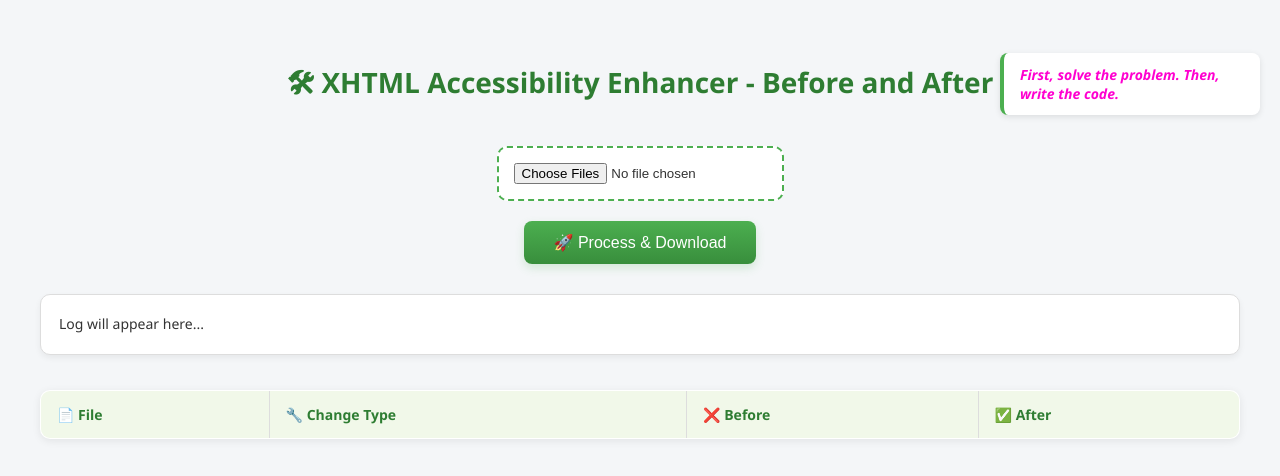
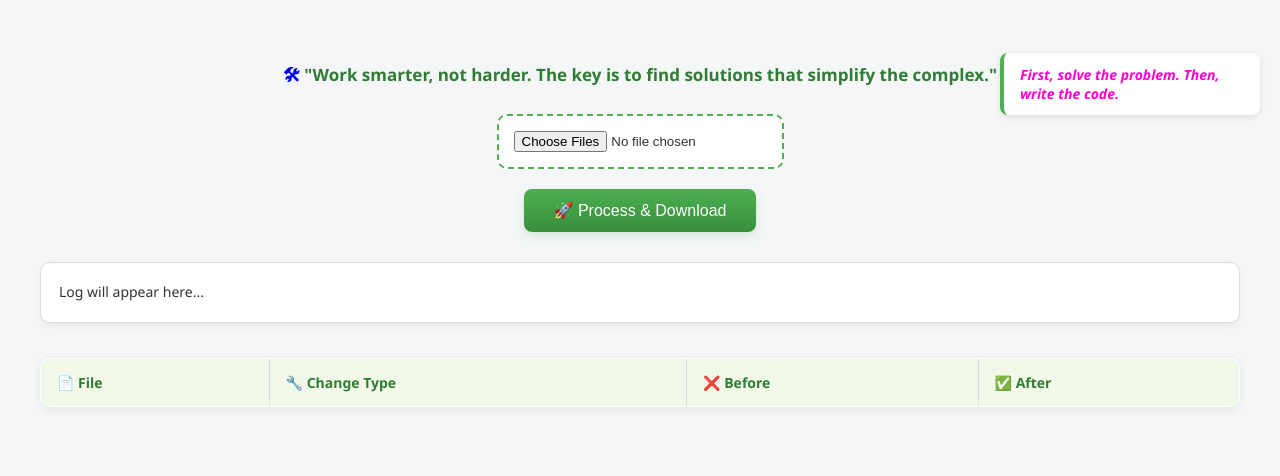
Before and after one commit to 807anujkumar/HnmTEbookTool, a plain HTML site: page index.html in a window 1280 px wide. Drawn offline with nearby package versions, Linux system fonts and the light colour scheme.

Commit message:
change style

```diff
--- a/index.html
+++ b/index.html
@@ -27,11 +27,12 @@
       padding: 40px;
       margin: 0;
     }
-
-    h2 {
+h4 span{
+  color: blue;
+}
+    h4 {
       text-align: center;
-      font-size: 28px;
-      margin-bottom: 35px;
+      font-size:17px;
       color: #2e7d32;
     }
 
@@ -174,7 +175,7 @@
     First, solve the problem. Then, write the code.
     </h6>
 
-  <h2>🛠 XHTML Accessibility Enhancer - Before and After</h2>
+  <h4><span>🛠</span> "Work smarter, not harder. The key is to find solutions that simplify the complex."  </h4>
 
   <input type="file" id="fileInput" webkitdirectory directory multiple />
   <button onclick="processFiles()">🚀 Process & Download</button>
```
